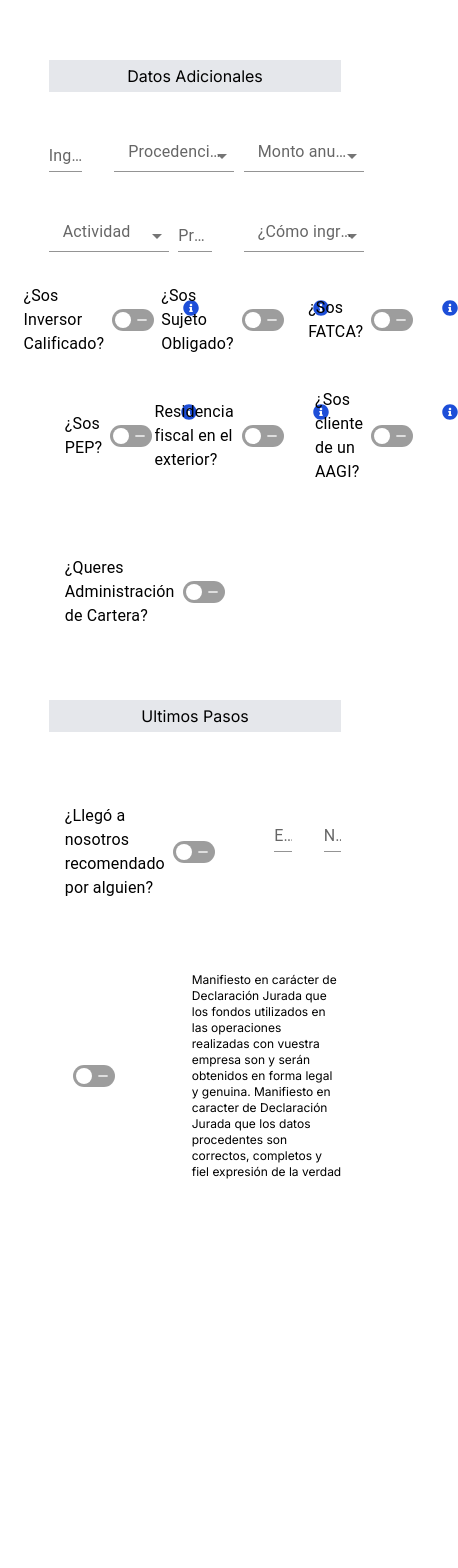
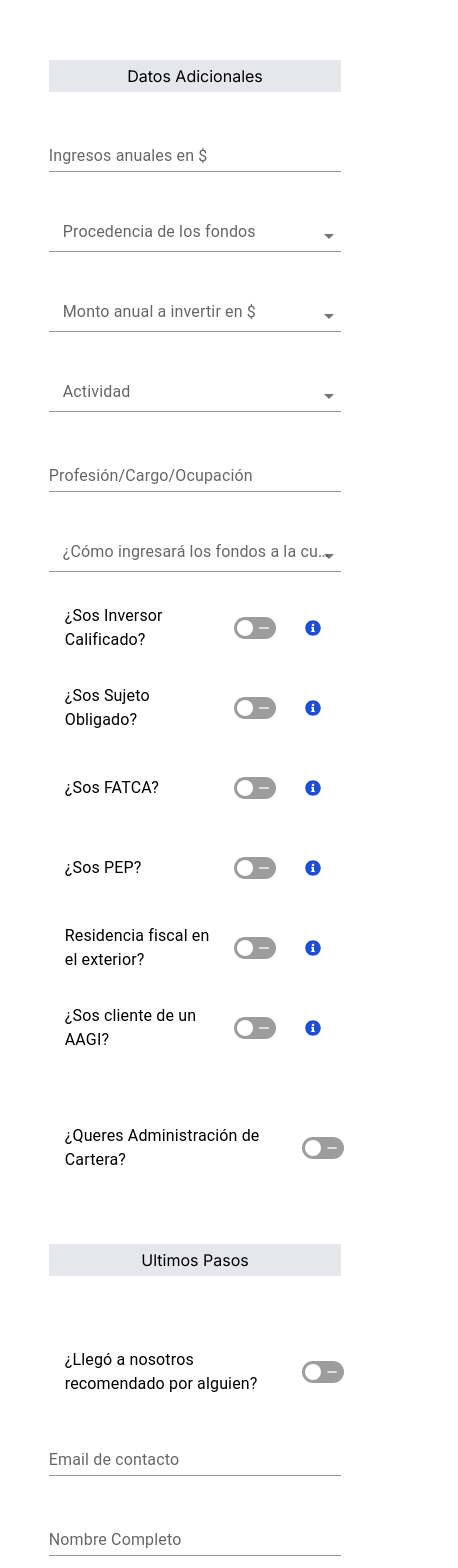
Before and after one commit to rosmildoLopes/formCuyaNext, a Next.js app: page /datosPersonales in a window 390 px wide. Shown: the part 2220-3788 px from the top of the page, 458 px wide, since content can reach past the window. Before the commit the page ends 3432 px from the top, so only its background shows below. Built offline with nearby package versions, Linux system fonts and the light colour scheme.

Commit message:
Responsive

```diff
--- a/app/components/DatosAdicionalesIput.jsx
+++ b/app/components/DatosAdicionalesIput.jsx
@@ -91,14 +91,14 @@ const DatosAdicionalesIput = () => {
 
   return (
     <div className="flex flex-col gap-8 my-8">
-      {/* Primera Linea */}
       <div className="flex flex-col justify-center items-center">
         <h3 className="w-full bg-gray-200 text-center mt-20 py-1">
           Datos Adicionales
         </h3>
       </div>
-      <div className="flex gap-8 ">
-        <div className="w-1/3">
+      {/* Primera Linea */}
+      <div className="flex flex-col gap-8 md:flex-row">
+        <div className="md:w-1/3 w-full">
           <TextField
             id="ingresosAnualesEn$"
             label="Ingresos anuales en $"
@@ -106,7 +106,7 @@ const DatosAdicionalesIput = () => {
             className="w-full"
           />
         </div>
-        <div className="w-1/3">
+        <div className="md:w-1/3 w-full">
           <Box sx={{ minWidth: 120 }}>
             <FormControl fullWidth>
               <InputLabel id="procedenciaDeLosFondos">
@@ -129,7 +129,7 @@ const DatosAdicionalesIput = () => {
             </FormControl>
           </Box>
         </div>
-        <div className="w-1/3">
+        <div className="md:w-1/3 w-full">
           <Box sx={{ minWidth: 120 }}>
             <FormControl fullWidth>
               <InputLabel id="montoAnualAInvertirEn$">
@@ -162,8 +162,8 @@ const DatosAdicionalesIput = () => {
         </div>
       </div>
       {/* Segunda Linea */}
-      <div className="flex gap-8">
-        <div className="w-1/3">
+      <div className="flex flex-col gap-8 md:flex-row">
+        <div className="md:w-1/3 w-full">
           <Box sx={{ minWidth: 120 }}>
             <FormControl fullWidth>
               <InputLabel id="Actividad">Actividad</InputLabel>
@@ -218,7 +218,7 @@ const DatosAdicionalesIput = () => {
             </FormControl>
           </Box>
         </div>
-        <div className="w-1/3">
+        <div className="md:w-1/3 w-full">
           <TextField
             id="profecion/cargo/ocupacion"
             label="Profesión/Cargo/Ocupación"
@@ -226,7 +226,7 @@ const DatosAdicionalesIput = () => {
             className="w-full"
           />
         </div>
-        <div className="w-1/3">
+        <div className="md:w-1/3 w-full">
           <Box sx={{ minWidth: 120 }}>
             <FormControl fullWidth>
               <InputLabel id="fondosDeLaCuentaComitente">
@@ -258,8 +258,8 @@ const DatosAdicionalesIput = () => {
         </div>
       </div>
       {/* Tercera Linea */}
-      <div className="flex gap-8">
-        <div className="w-1/3 flex gap-8">
+      <div className="flex flex-col gap-8 md:flex-row">
+        <div className="md:w-1/3 w-full flex gap-8">
           <FormControlLabel
             control={<Android12Switch />}
             label="¿Sos Inversor Calificado?"
@@ -275,7 +275,7 @@ const DatosAdicionalesIput = () => {
             </p>
           </button>
         </div>
-        <div className="w-1/3 flex gap-8">
+        <div className="md:w-1/3 w-full flex gap-8">
           <FormControlLabel
             control={<Android12Switch />}
             label="¿Sos Sujeto
@@ -292,7 +292,7 @@ const DatosAdicionalesIput = () => {
             </p>
           </button>
         </div>
-        <div className="w-1/3 flex gap-8">
+        <div className="md:w-1/3 w-full flex gap-8">
           <FormControlLabel
             control={<Android12Switch />}
             label="¿Sos FATCA?"
@@ -310,8 +310,8 @@ const DatosAdicionalesIput = () => {
         </div>
       </div>
       {/* Cuarta Linea */}
-      <div className="flex gap-8">
-        <div className="w-1/3 flex gap-8">
+      <div className="flex flex-col gap-8 md:flex-row">
+        <div className="md:w-1/3 w-full flex gap-8">
           <FormControlLabel
             control={<Android12Switch />}
             label="¿Sos PEP?"
@@ -327,7 +327,7 @@ const DatosAdicionalesIput = () => {
             </p>
           </button>
         </div>
-        <div className="w-1/3 flex gap-8">
+        <div className="md:w-1/3 w-full flex gap-8">
           <FormControlLabel
             control={<Android12Switch />}
             label="Residencia fiscal en el exterior?"
@@ -343,7 +343,7 @@ const DatosAdicionalesIput = () => {
             </p>
           </button>
         </div>
-        <div className="w-1/3 flex gap-8">
+        <div className="md:w-1/3 w-full flex gap-8">
           <FormControlLabel
             control={<Android12Switch />}
             label="¿Sos cliente de un AAGI?"
@@ -360,9 +360,9 @@ const DatosAdicionalesIput = () => {
           </button>
         </div>
       </div>
-      {/* Tercera Linea */}
-      <div className="pt-10 flex gap-8">
-        <div className="w-1/3 flex gap-8">
+      {/* Quinta Linea */}
+      <div className="pt-10 flex flex-col gap-8 md:flex-row">
+        <div className="md:w-1/3 w-full flex gap-8">
           <FormControlLabel
             control={<Android12Switch />}
             label="¿Queres Administración de Cartera?"
@@ -376,15 +376,15 @@ const DatosAdicionalesIput = () => {
         </h3>
       </div>
       {/* Primera Linea de Ultimos Pasos */}
-      <div className="pt-10 flex gap-8">
-        <div className="w-1/3  mr-24">
+      <div className="pt-10 flex flex-col gap-8 md:flex-row">
+        <div className="md:w-1/3 w-full  mr-24">
           <FormControlLabel
             control={<Android12Switch />}
             label="¿Llegó a nosotros recomendado por alguien?"
             labelPlacement="start"
           />
         </div>
-        <div className="w-1/3">
+        <div className="md:w-1/3 w-full">
           <TextField
             id="emailDeContacto"
             label="Email de contacto"
@@ -392,7 +392,7 @@ const DatosAdicionalesIput = () => {
             className="w-full"
           />
         </div>
-        <div className="w-1/3">
+        <div className="md:w-1/3 w-full">
           <TextField
             id="nombreCompleto"
             label="Nombre Completo"
@@ -401,11 +401,12 @@ const DatosAdicionalesIput = () => {
           />
         </div>
       </div>
-      <div className="pt-10 flex gap-20">
+      <div className="relative pt-10 flex flex-col md:flex-row gap-20">
         <FormControlLabel
           control={<Android12Switch />}
           label=""
           labelPlacement="start"
+          className="absolute -top-4 -left-6 md:relative"
         />
         <div className="text-xs">
           Manifiesto en carácter de Declaración Jurada que los fondos utilizados
```
